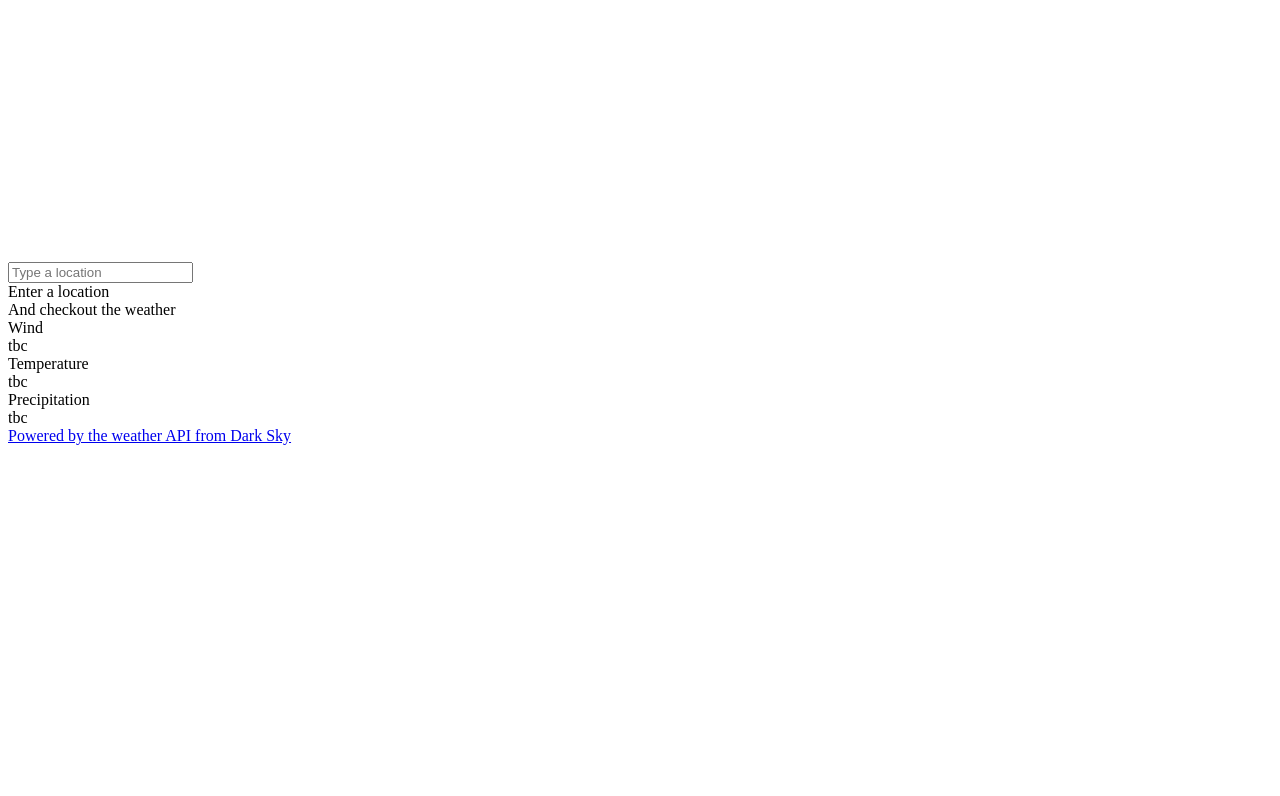
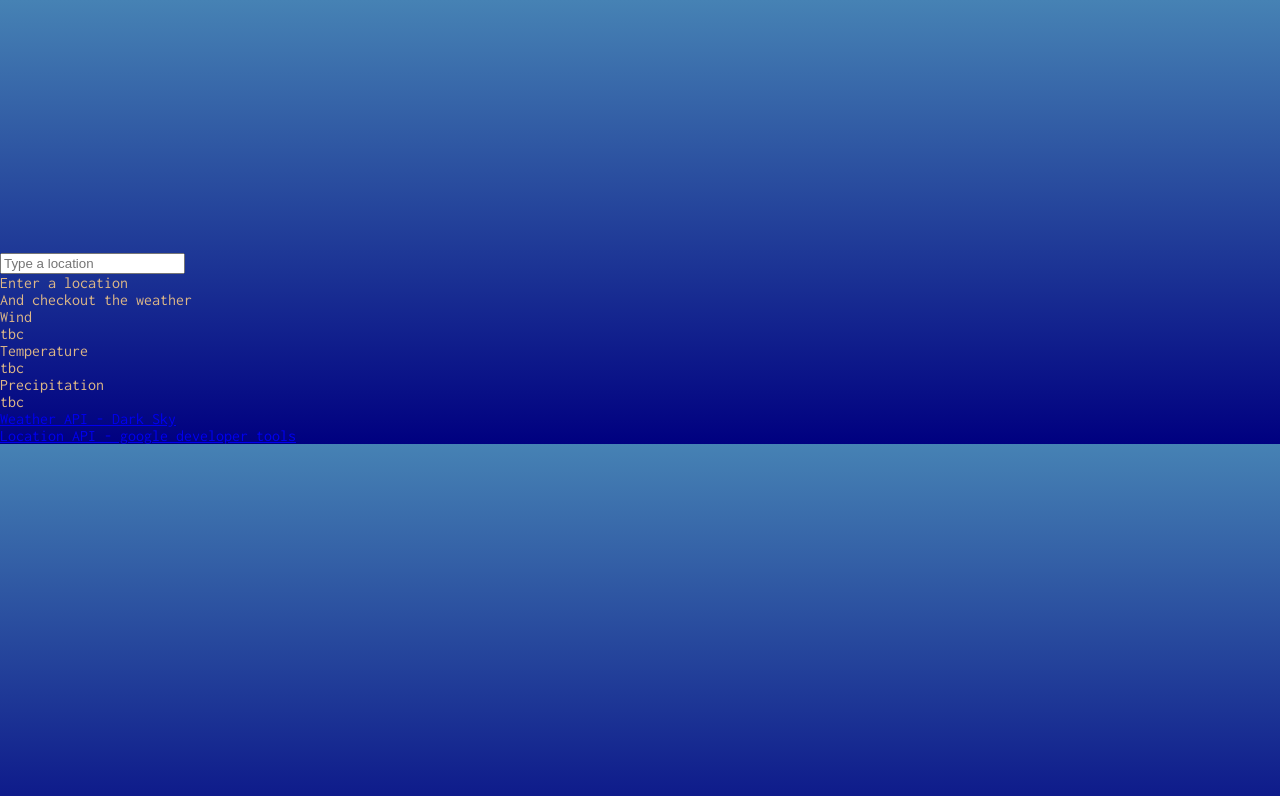
Before and after one commit to SumiSastri/weather-app-js-node, a website: page public/index.html in a window 1280 px wide. Drawn offline with Linux system fonts and the light colour scheme; some packages are replaced by stand-ins of ours.

Commit message:
adds dark-sky api and post route

```diff
--- a/public/css/styles.css
+++ b/public/css/styles.css
@@ -0,0 +1,7 @@
+body {
+	margin: 0px;
+	padding: 0px;
+	font-family: 'Inconsolata', monospace;
+	background: linear-gradient(steelblue, navy);
+	color: burlywood;
+}
--- a/public/index.html
+++ b/public/index.html
@@ -4,7 +4,8 @@
     <meta charset="UTF-8">
     <meta name="viewport" content="width=device-width, initial-scale=1.0">
     <meta http-equiv="X-UA-Compatible" content="ie=edge">
-    <link href="" rel="stylesheet">
+    <link href="https://fonts.googleapis.com/css?family=Inconsolata&display=swap" rel="stylesheet">
+    <link href="./css/styles.css" rel="stylesheet">
 
     <title>Weather-App-js-node</title>
 </head>
@@ -38,8 +39,9 @@
     </div>
 </div>
      </div>
-     <div class="dark-sky-attribution">
-         <a href="https://darksky.net/poweredby" class="dark-sky-logo">Powered by the weather API from Dark Sky</a>
+     <div class="api-attributions">
+         <a href="https://darksky.net/poweredby" class="dark-sky-logo">Weather API - Dark Sky</a><br>
+         <a href="https://console.cloud.google.com/" class="google-places-logo">Location API - google developer tools</a>
      </div>
  </div>
 </body>
--- a/public/js/scripts.js
+++ b/public/js/scripts.js
@@ -1,8 +1,7 @@
 console.log('javascript working');
-// cache DOM
-const searchElement = document.querySelector('[data-city-search]');
-// wait for google API set up to register as new requirements for credit card and user authentication
-const searchBox = new google.maps.places.SearchBox(searchElement);
+const searchLocation = document.querySelector('[data-city-search]');
+const searchBox = new google.maps.places.SearchBox(searchLocation);
+
 searchBox.addListener('places_changed', () => {
 	const place = searchBox.getPlaces()[0];
 	if (place == null) return;
@@ -10,10 +9,10 @@ searchBox.addListener('places_changed', () => {
 	const latitude = place.geometry.location.lat();
 	const longitude = place.geometry.location.lng();
 
-	fetch('/weather', {
+	fetch('/api-weather', {
 		method: 'POST',
 		headers: {
-			'Content-type': 'application/json',
+			'Content-Type': 'application/json',
 			Accept: 'application/json'
 		},
 		body: JSON.stringify({
@@ -23,6 +22,7 @@ searchBox.addListener('places_changed', () => {
 	})
 		.then((res) => res.json())
 		.then((data) => {
-			setWeatherData(data.place.formatted_address);
+			console.log(data);
+			// setWeatherData(data, place.formatted_address);
 		});
 });
```
Also changed, not shown: server.js (+13 -6 lines), public/assets/atlas-mountains-dec-2019.jpg (added).
